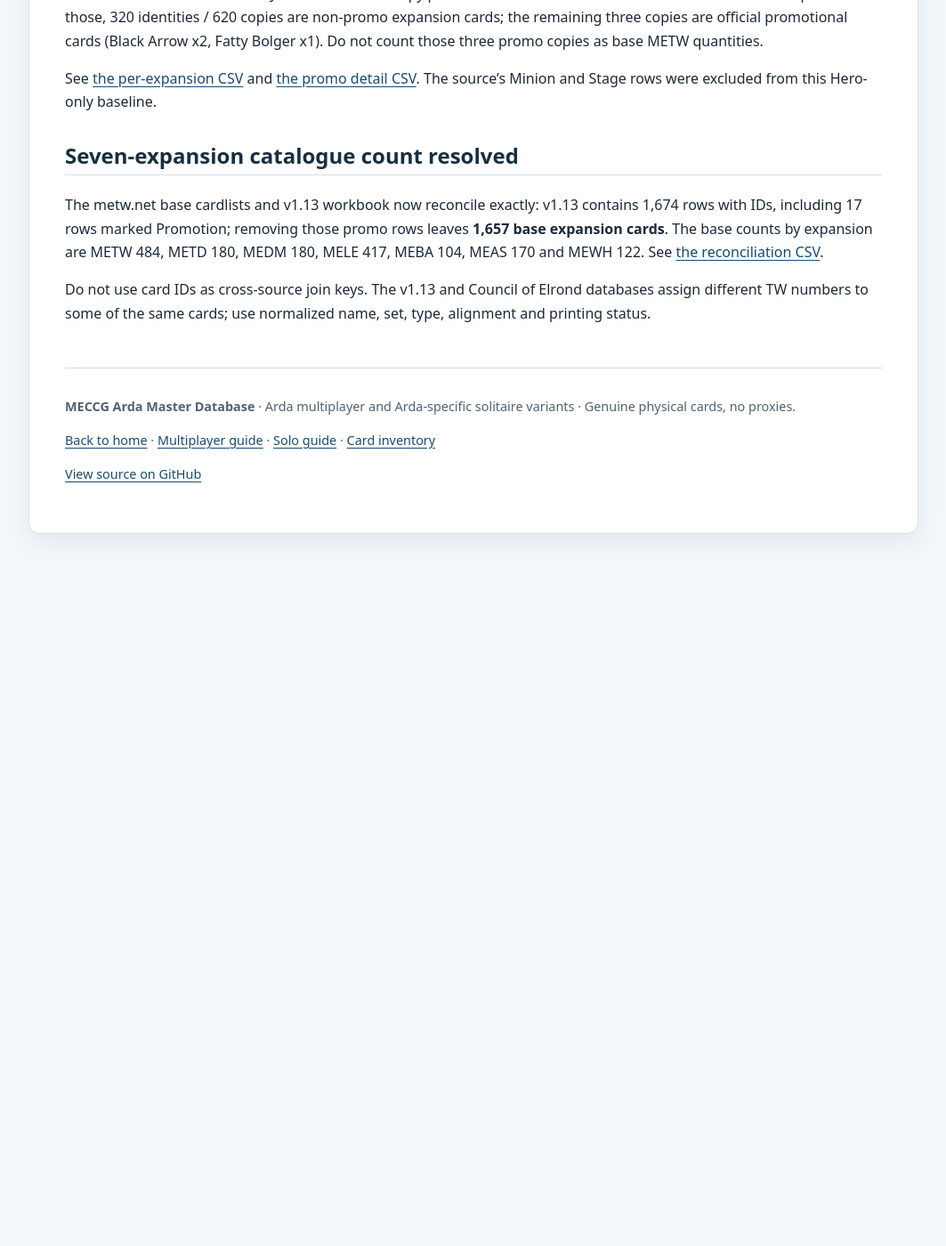
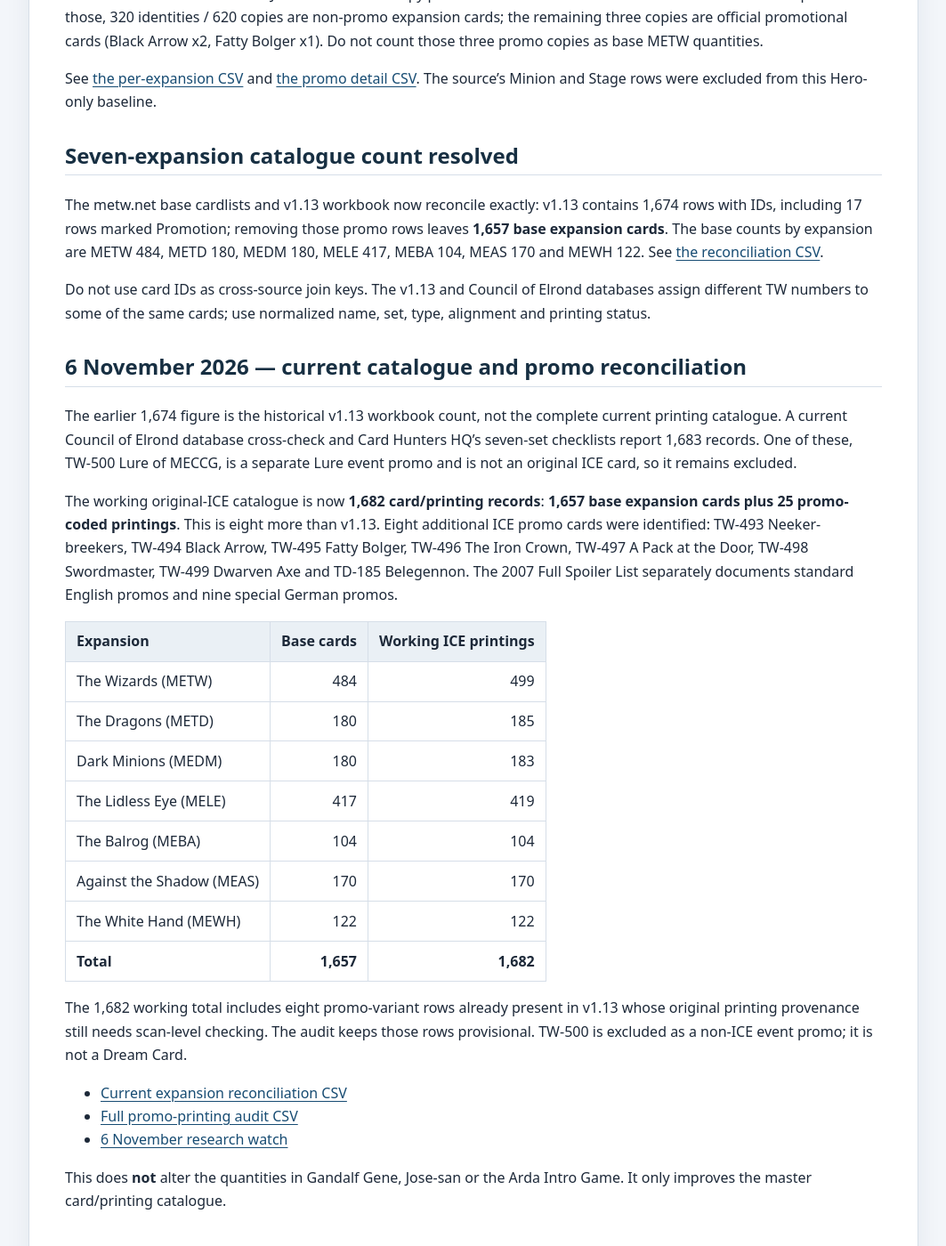
Before and after one commit to JamSpot/meccg-arda-master-database, a Jekyll site: the page built from docs/card-inventory.md, in a window 1280 px wide and 1400 px high, scrolled down 2246 px. Shown: the whole window at 89% size, without its empty margins (108-1171 px from the left). Built offline with Jekyll 4.4.1, drawn with Linux system fonts in a browser that asks for light colours; before the commit the page ends 2870 px from its top, so only the background shows below that.

Commit message:
Update current card catalogue and promo totals

```diff
--- a/docs/card-inventory.md
+++ b/docs/card-inventory.md
@@ -55,3 +55,29 @@ See [the per-expansion CSV](../data/jose-san-hero-expansion-summary.csv) and [th
 The metw.net base cardlists and v1.13 workbook now reconcile exactly: v1.13 contains 1,674 rows with IDs, including 17 rows marked Promotion; removing those promo rows leaves **1,657 base expansion cards**. The base counts by expansion are METW 484, METD 180, MEDM 180, MELE 417, MEBA 104, MEAS 170 and MEWH 122. See [the reconciliation CSV](../data/catalogue-expansion-reconciliation.csv).
 
 Do not use card IDs as cross-source join keys. The v1.13 and Council of Elrond databases assign different TW numbers to some of the same cards; use normalized name, set, type, alignment and printing status.
+
+
+## 6 November 2026 — current catalogue and promo reconciliation
+
+The earlier 1,674 figure is the historical v1.13 workbook count, not the complete current printing catalogue. A current Council of Elrond database cross-check and Card Hunters HQ's seven-set checklists report 1,683 records. One of these, TW-500 Lure of MECCG, is a separate Lure event promo and is not an original ICE card, so it remains excluded.
+
+The working original-ICE catalogue is now **1,682 card/printing records**: **1,657 base expansion cards plus 25 promo-coded printings**. This is eight more than v1.13. Eight additional ICE promo cards were identified: TW-493 Neeker-breekers, TW-494 Black Arrow, TW-495 Fatty Bolger, TW-496 The Iron Crown, TW-497 A Pack at the Door, TW-498 Swordmaster, TW-499 Dwarven Axe and TD-185 Belegennon. The 2007 Full Spoiler List separately documents standard English promos and nine special German promos.
+
+| Expansion | Base cards | Working ICE printings |
+|---|---:|---:|
+| The Wizards (METW) | 484 | 499 |
+| The Dragons (METD) | 180 | 185 |
+| Dark Minions (MEDM) | 180 | 183 |
+| The Lidless Eye (MELE) | 417 | 419 |
+| The Balrog (MEBA) | 104 | 104 |
+| Against the Shadow (MEAS) | 170 | 170 |
+| The White Hand (MEWH) | 122 | 122 |
+| **Total** | **1,657** | **1,682** |
+
+The 1,682 working total includes eight promo-variant rows already present in v1.13 whose original printing provenance still needs scan-level checking. The audit keeps those rows provisional. TW-500 is excluded as a non-ICE event promo; it is not a Dream Card.
+
+- [Current expansion reconciliation CSV](../data/catalogue-expansion-reconciliation.csv)
+- [Full promo-printing audit CSV](../data/promo-card-inventory-2026-11-06.csv)
+- [6 November research watch](research-watch-2026-11-06.html)
+
+This does **not** alter the quantities in Gandalf Gene, Jose-san or the Arda Intro Game. It only improves the master card/printing catalogue.
```
